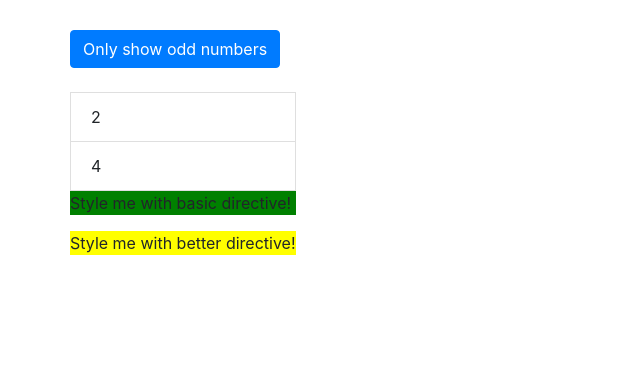
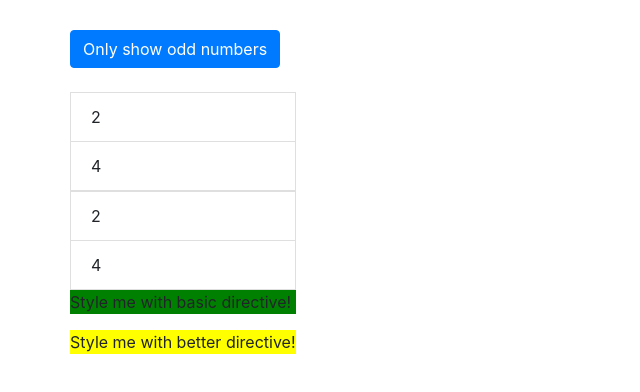
Before and after one commit to brigo91/Udemy-Angular, an Angular app: page / in a window 1280 px wide. Shown: the top 392 px of the page, without its empty margins (0-640 px from the left). Built offline with nearby package versions, Linux system fonts and the light colour scheme.

Commit message:
Logic behind structural directives (* oparator transform)

```diff
--- a/src/app/app.component.html
+++ b/src/app/app.component.html
@@ -26,6 +26,18 @@
             {{even}}
         </li>
       </div>
+      <ng-template [ngIf]="!onlyOdd">
+        <div>
+          <li
+              class="list-group-item"
+              [ngClass]="{odd: even % 2 !== 0}"
+              [ngStyle]="{backgroundColor: even % 2 !== 0 ? 'yellow' : 'transparent'}"
+              *ngFor="let even of evenNunbers"
+            >
+              {{even}}
+          </li>
+        </div>
+      </ng-template>
       </ul>
       <p appBasicHighlight>Style me with basic directive!</p>
       <p [appBetterHighlight]="'red'" [defaultColor]="'yellow'">Style me with better directive!</p>
```
